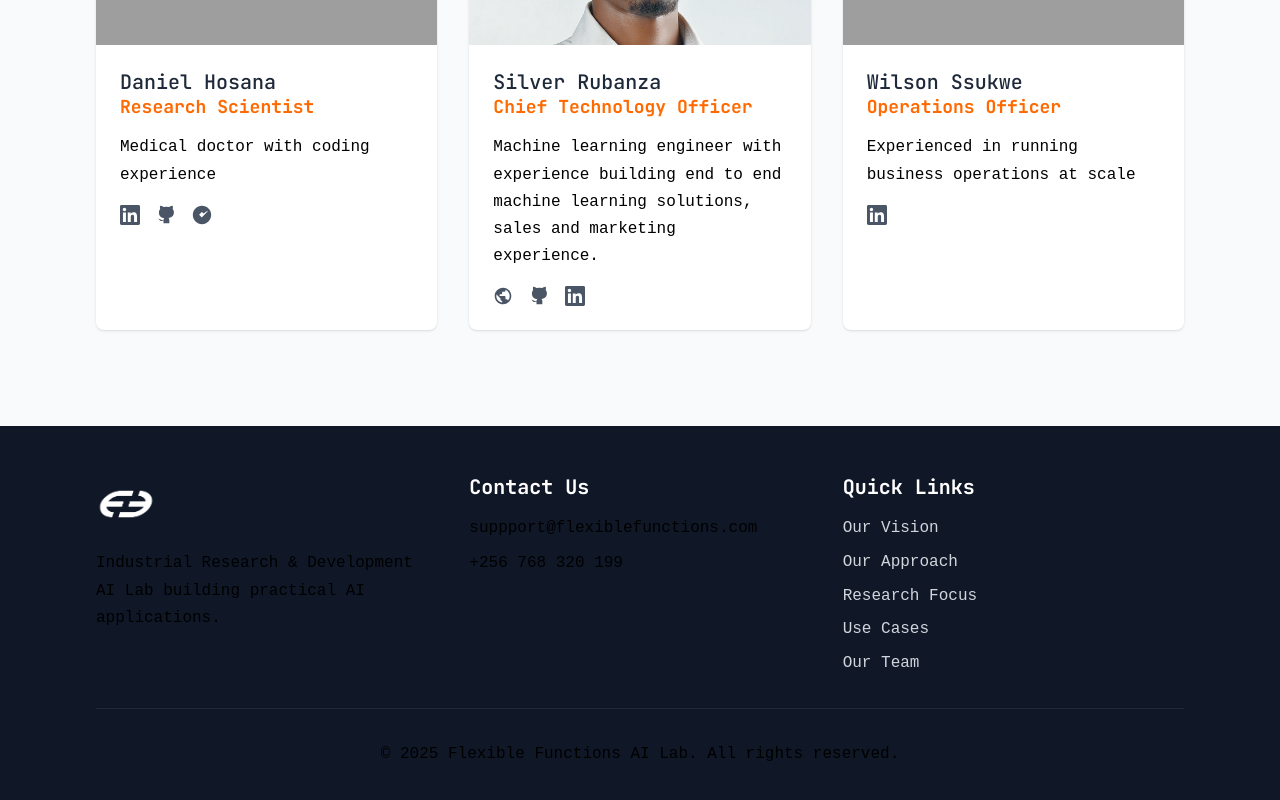
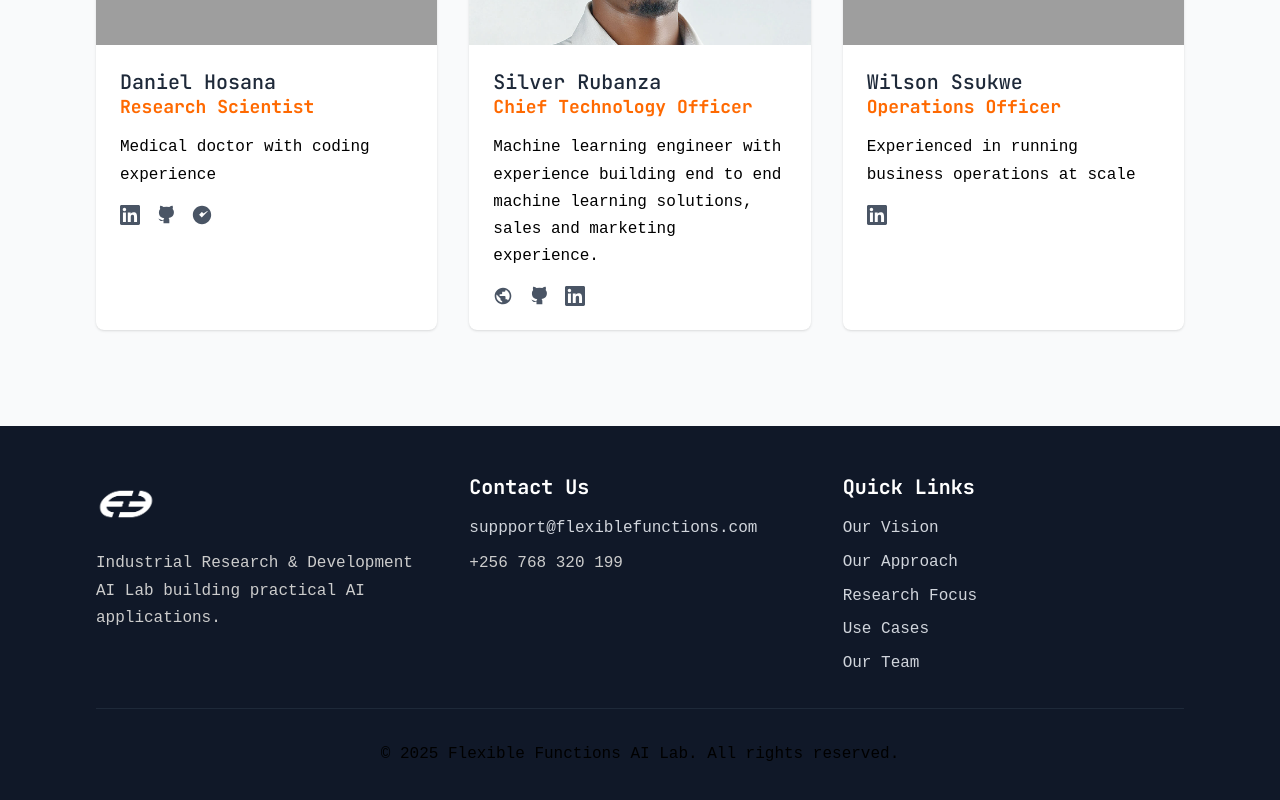
Before and after one commit to rubanzasilva/ff-web-claude, a Next.js app: page / in a window 1280 px wide. Shown: the part 9354-10154 px from the top of the page. Built offline with nearby package versions, Linux system fonts and the light colour scheme; grey boxes are pictures that could not be loaded.

Commit message:
temporary fix to footer color issue

```diff
--- a/src/app/globals.css
+++ b/src/app/globals.css
@@ -79,3 +79,8 @@ html {
 section[id] {
   scroll-margin-top: 80px;
 }
+
+.footer-description {
+  color: #ccc; /* Use #fff if you want pure white */
+  font-weight: 500;
+}
--- a/src/components/Footer.tsx
+++ b/src/components/Footer.tsx
@@ -21,7 +21,7 @@ const Footer: FC = () => {
                 className="object-contain brightness-0 invert" // Makes logo white for dark footer
               />
             </div>
-            <p className="text-gray-300 mb-4">
+            <p className="footer-description mb-4 hover:text-orange-400 transition-colors">
               Industrial Research & Development AI Lab building practical AI applications.
             </p>
           </div>
@@ -30,12 +30,12 @@ const Footer: FC = () => {
             <h3 className="text-xl font-bold text-white mb-4">Contact Us</h3>
             <ul className="space-y-2 text-gray-300">
               <li>
-                <a href="mailto:suppport@flexiblefunctions.com" className="hover:text-orange-400 transition-colors">
+                <a href="mailto:suppport@flexiblefunctions.com" className="text-gray-300 hover:text-orange-400 transition-colors">
                   suppport@flexiblefunctions.com
                 </a>
               </li>
-              <li>
-                <p>
+              <li >
+                <p className="footer-description mb-4">
                   +256 768 320 199
                 </p>
               </li>
```
